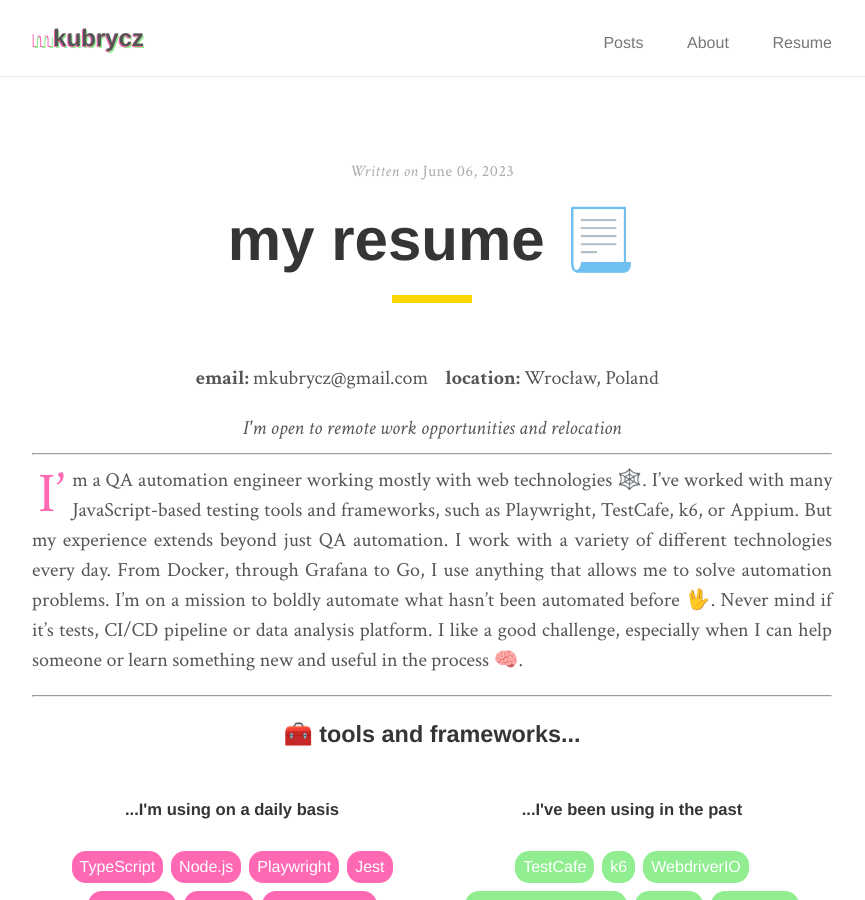
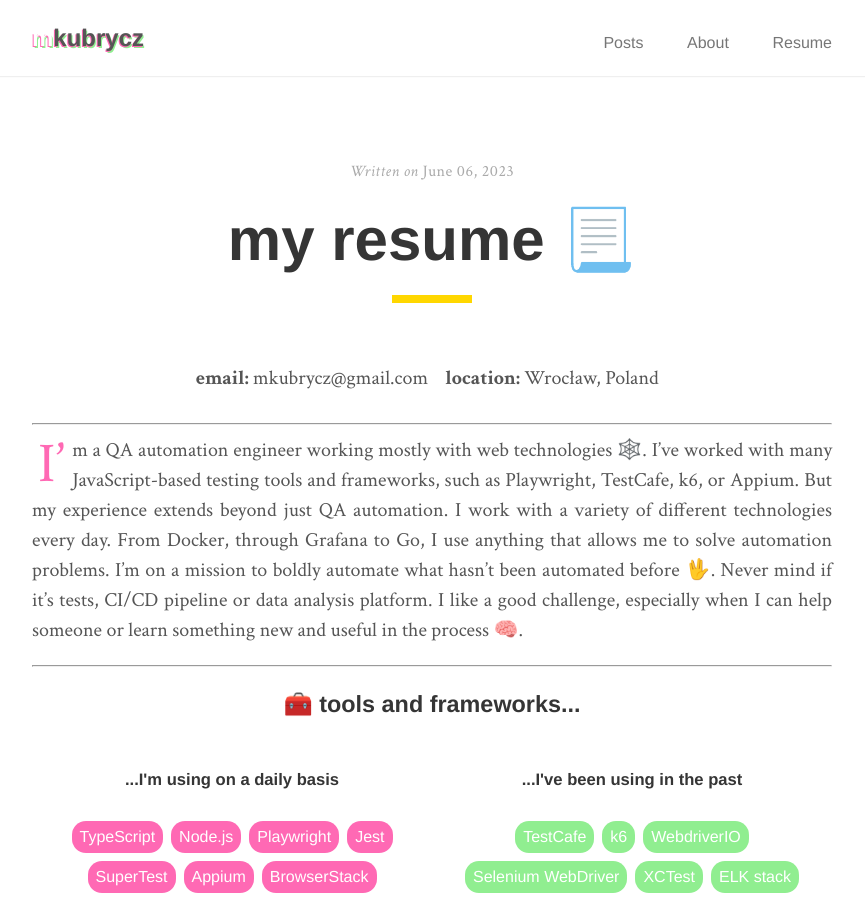
Before and after one commit to mkubrycz/mkubrycz.github.io, a Jekyll site: the page built from resume.md, in a window 1280 px wide and 900 px high. Shown: the whole window, without its empty margins (208-1073 px from the left). Built offline with Jekyll 4.4.1, drawn with Linux system fonts in a browser that asks for light colours; part of the change alters nothing that is shown.

```diff
--- a/_includes/contact-section.html
+++ b/_includes/contact-section.html
@@ -10,4 +10,6 @@
     {%- endif -%}
 </div>
 
+{%- if jekyll.environment != 'production' -%}
 <div class="contact-footnote">I'm open to remote work opportunities and relocation</div>
+{%- endif -%}
```
